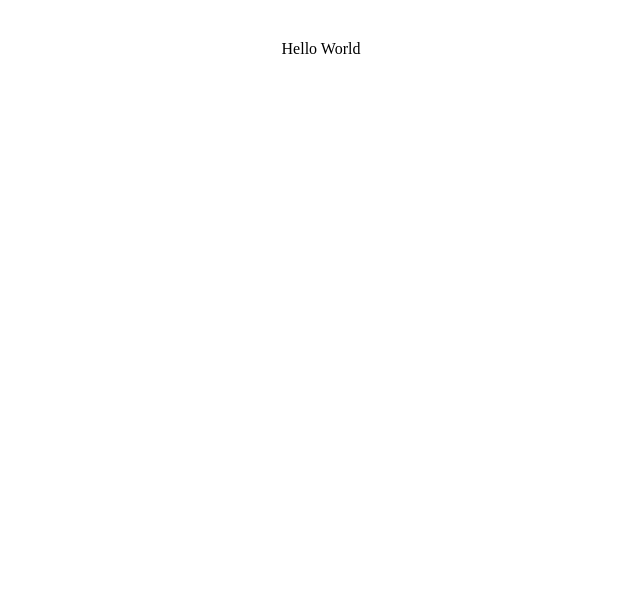
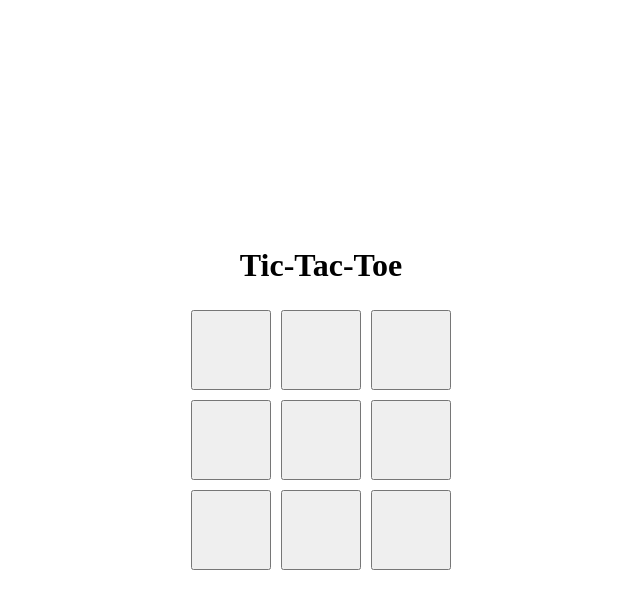
Before and after one commit to T4R0TARO/tictactoe-app, a React (Vite) app: page / in a window 1280 px wide. Shown: the top 608 px of the page, without its empty margins (319-959 px from the left). Built offline with nearby package versions, Linux system fonts and the light colour scheme.

Commit message:
added click feature to add x in grid

```diff
--- a/src/App.css
+++ b/src/App.css
@@ -1,6 +1,6 @@
 #root {
   max-width: 1280px;
   margin: 0 auto;
-  padding: 2rem;
+  padding: 0;
   text-align: center;
 }
--- a/src/App.jsx
+++ b/src/App.jsx
@@ -6,7 +6,8 @@
 function App() {
   return (
     <>
-      <div>Hello World</div>
+      <h1>Tic-Tac-Toe</h1>
+      <Board />
     </>
   );
 }
--- a/src/components/Board.jsx
+++ b/src/components/Board.jsx
@@ -1,5 +1,34 @@
 import React from "react";
+import Square from "./Square";
+import { useState } from "react";
 
 export default function Board() {
-  return <div>Board Component</div>;
+  const [squares, setSquares] = useState(Array(9).fill(null));
+  console.log(squares);
+
+  function handleClick(i) {
+    // creates a copy of arr
+    const nextSquares = squares.slice();
+    nextSquares[i] = "👾";
+    setSquares(nextSquares);
+  }
+  return (
+    <>
+      <div className="board-row">
+        <Square value={squares[0]} onSquareClick={() => handleClick(0)} />
+        <Square value={squares[1]} onSquareClick={() => handleClick(1)} />
+        <Square value={squares[2]} onSquareClick={() => handleClick(2)} />
+      </div>
+      <div className="board-row">
+        <Square value={squares[3]} onSquareClick={() => handleClick(3)} />
+        <Square value={squares[4]} onSquareClick={() => handleClick(4)} />
+        <Square value={squares[5]} onSquareClick={() => handleClick(5)} />
+      </div>
+      <div className="board-row">
+        <Square value={squares[6]} onSquareClick={() => handleClick(6)} />
+        <Square value={squares[7]} onSquareClick={() => handleClick(7)} />
+        <Square value={squares[8]} onSquareClick={() => handleClick(8)} />
+      </div>
+    </>
+  );
 }
--- a/src/components/Square.jsx
+++ b/src/components/Square.jsx
@@ -1,5 +1,9 @@
 import React from "react";
 
-export default function Square() {
-  return <div>Square Component</div>;
+export default function Square({ value, onSquareClick }) {
+  return (
+    <button className="square" onClick={onSquareClick}>
+      {value}
+    </button>
+  );
 }
--- a/src/index.css
+++ b/src/index.css
@@ -12,7 +12,7 @@
   -webkit-font-smoothing: antialiased;
   -moz-osx-font-smoothing: grayscale;
   -webkit-text-size-adjust: 100%;
-}
+} */
 
 body {
   margin: 0;
@@ -21,3 +21,10 @@
   min-width: 320px;
   min-height: 100vh;
 }
+
+button {
+  font-size: 2rem;
+  margin: 5px;
+  height: 5rem;
+  width: 5rem;
+}
```
